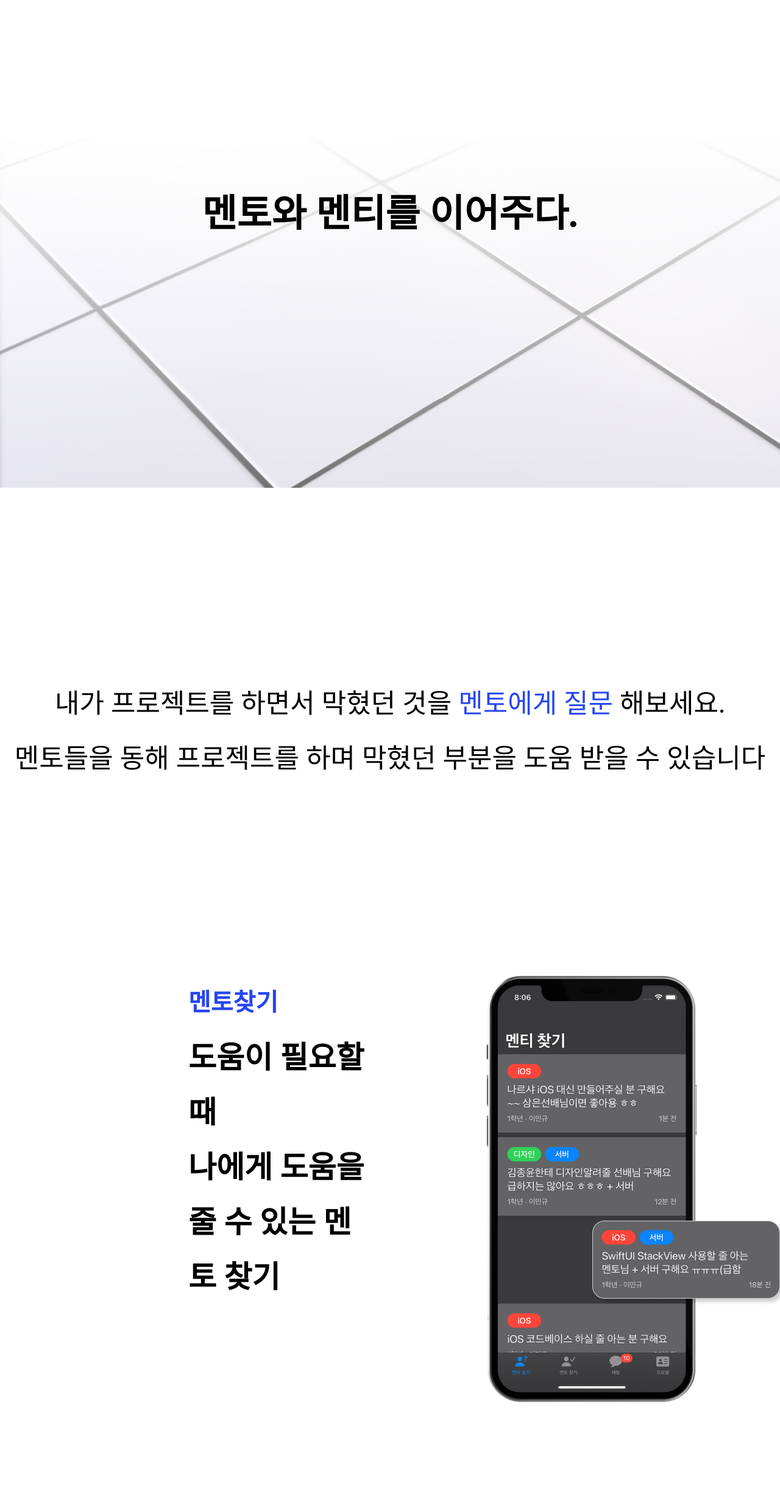
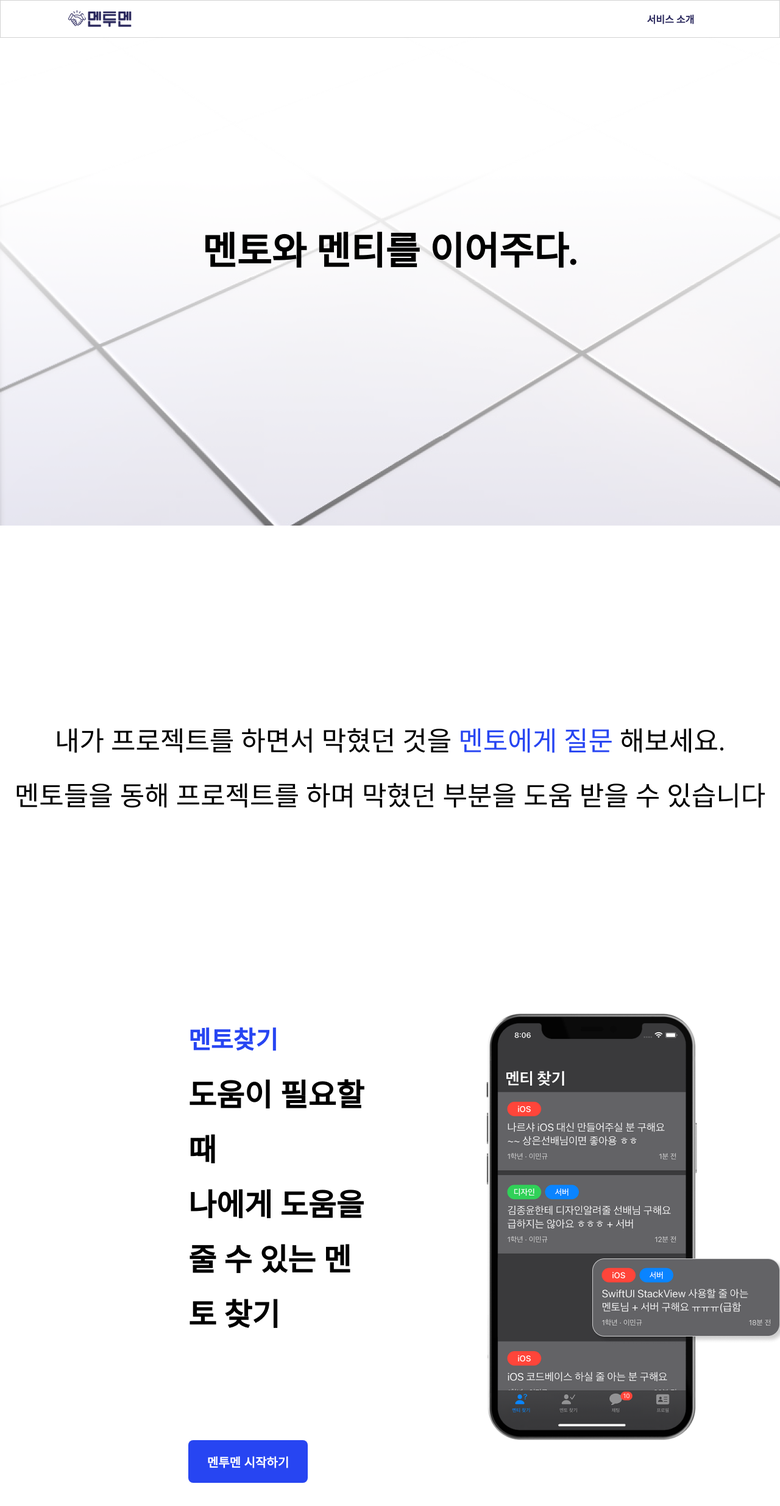
Before and after one commit to B1ND-7th/MenToMen-Web, a React (Create React App) app: page /Introduce in a window 1280 px wide. Shown: the top 2470 px of the page at 61% size. Built offline with nearby package versions, Linux system fonts and the light colour scheme.

Commit message:
FIX: 버튼 위치 수정

```diff
--- a/src/components/Introduce/Introduce.js
+++ b/src/components/Introduce/Introduce.js
@@ -6,10 +6,12 @@ import "./Introduce.css";
 import FirstSection from "./IntroduceSections/FirstSection";
 import SecondSection from "./IntroduceSections/SecondSection";
 import ThirdSection from "./IntroduceSections/ThirdSections";
+import StartNav from "../Nav/StartNav";
 function Introduce() {
   return (
     <>
       <div className="introduce">
+        <StartNav />
         <FirstSection />
         <SecondSection />
         <ThirdSection />
--- a/src/components/Introduce/IntroduceSections/ThirdSections.css
+++ b/src/components/Introduce/IntroduceSections/ThirdSections.css
@@ -1,13 +1,15 @@
 .thirdSection {
   display: flex;
   flex-direction: column;
+
+  width: 100%;
+  height: 100vh;
 }
 
 .thirdSectionWrap {
   display: flex;
 
   margin-left: 309px;
-  margin-bottom: 718px;
 
   font-family: "Pretendard";
   font-style: normal;
@@ -57,5 +59,5 @@
   border-radius: 8px;
   font-size: 10px;
 
-  margin-left: 209px;
+  margin-left: 309px;
 }
```
